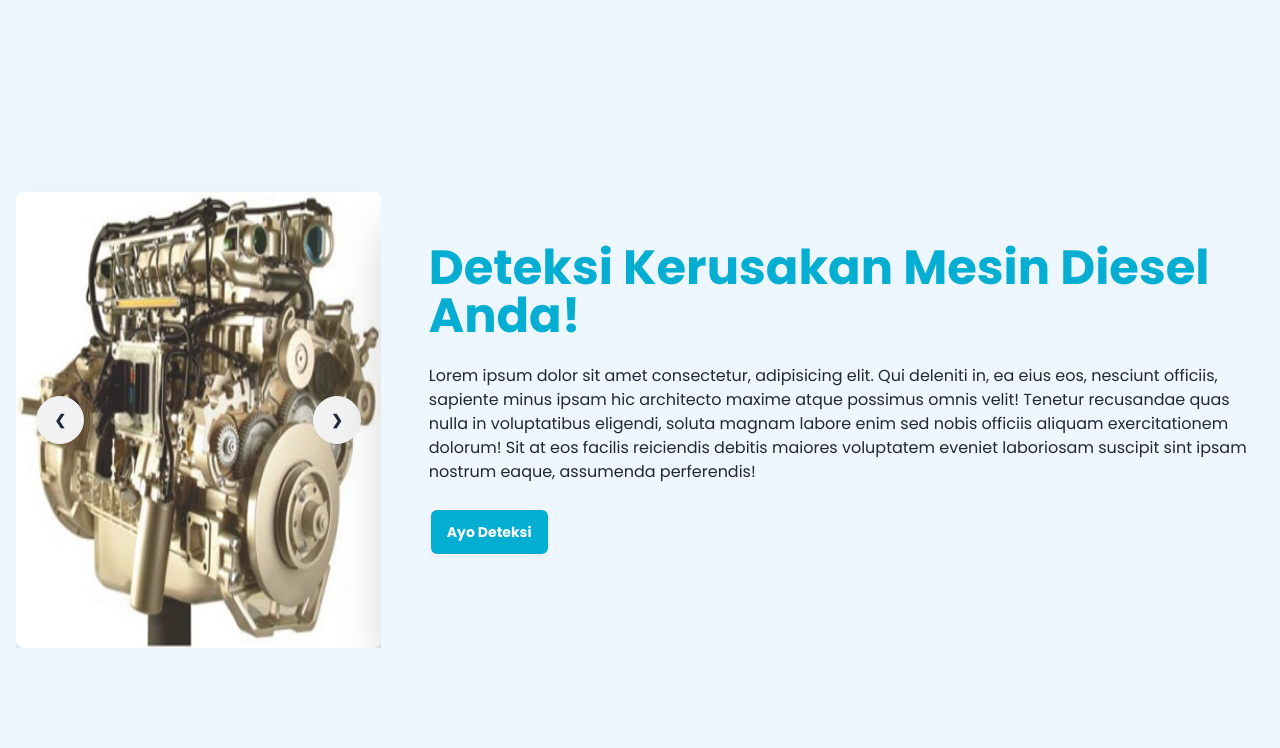
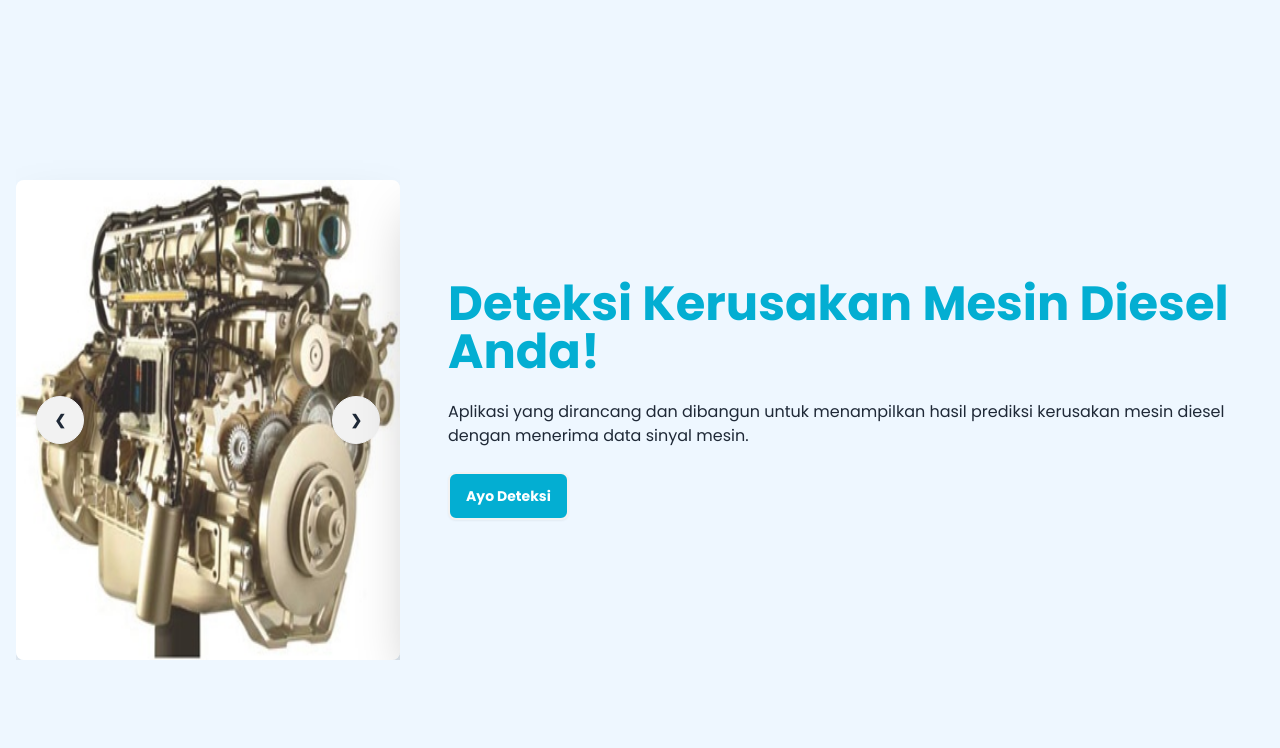
Before and after one commit to GilangAddh/Diesel-Engine-Fault-Detection, a Flask app: page / in a window 1280 px wide. Shown: the part 64-812 px from the top of the page. Run offline with Flask 3, Linux system fonts and the light colour scheme; style sheets or scripts are compiled from the project's sources; some libraries are stand-ins or nearby versions.

Commit message:
add jumbotron text

```diff
--- a/templates/index.html
+++ b/templates/index.html
@@ -54,11 +54,8 @@
             <div>
               <h1 class="text-5xl font-bold text-[#03AED2]">Deteksi Kerusakan Mesin Diesel Anda!</h1>
               <p class="py-6">
-                Lorem ipsum dolor sit amet consectetur, adipisicing elit. Qui deleniti in, ea eius eos, nesciunt
-                officiis, sapiente minus ipsam hic architecto maxime atque possimus omnis velit! Tenetur recusandae quas
-                nulla in voluptatibus eligendi, soluta magnam labore enim sed nobis officiis aliquam exercitationem
-                dolorum! Sit at eos facilis reiciendis debitis maiores voluptatem eveniet laboriosam suscipit sint ipsam
-                nostrum eaque, assumenda perferendis!
+                Aplikasi yang dirancang dan dibangun untuk menampilkan hasil prediksi kerusakan mesin diesel dengan
+                menerima data sinyal mesin.
               </p>
               <button
                 class="btn font-bold bg-[#03AED2] text-white hover:text-[#03AED2] hover:bg-white hover:border-[#03AED2] border-2">
```
